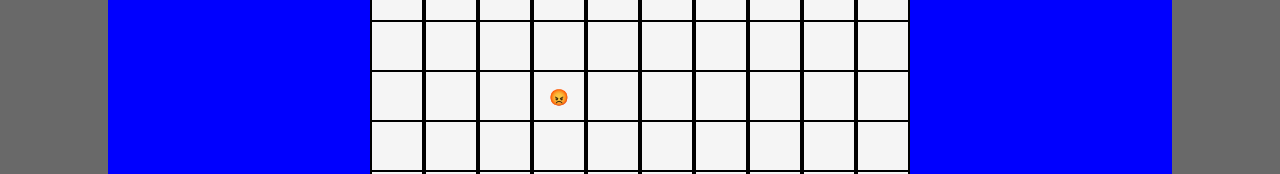
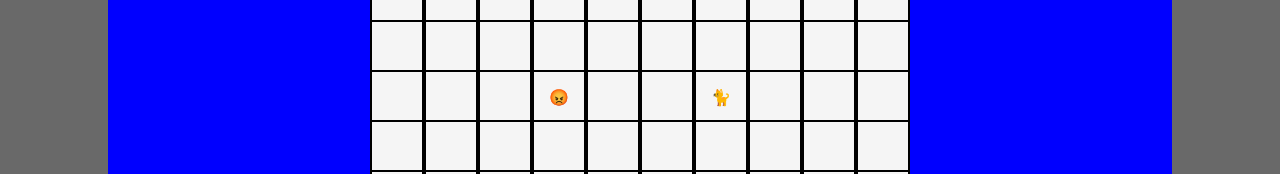
Before and after one commit to nkBrew/pathfinding-visualizer, a React (Create React App) app: page / in a window 1280 px wide. Shown: the part 200-374 px from the top of the page. Built offline with nearby package versions, Linux system fonts and the light colour scheme.

Commit message:
Added functionality to drag finder and target

```diff
--- a/src/PathfindingVisualizer/Grid/Grid.tsx
+++ b/src/PathfindingVisualizer/Grid/Grid.tsx
@@ -3,17 +3,13 @@ import Node, { NodeType } from './Node/Node';
 import './Grid.css';
 
 export type GridProps = {
-  mouseDownHandler: () => void;
-  mouseUpHandler: () => void;
   children: React.ReactNode[];
 };
 
-const Grid = ({ mouseDownHandler, mouseUpHandler, children }: GridProps): JSX.Element => {
+const Grid = ({ children }: GridProps): JSX.Element => {
   return (
     <div>
-      <div className="grid-container" onMouseDown={mouseDownHandler} onMouseUp={mouseUpHandler}>
-        {children}
-      </div>
+      <div className="grid-container">{children}</div>
     </div>
   );
 };
--- a/src/PathfindingVisualizer/Grid/Node/Node.css
+++ b/src/PathfindingVisualizer/Grid/Node/Node.css
@@ -13,7 +13,7 @@
   background-color: rgb(28, 26, 26);
 }
 
-.node-finder {
+.node-center-align {
   display: flex;
   justify-content: center;
   align-items: center;
--- a/src/PathfindingVisualizer/Grid/Node/Node.tsx
+++ b/src/PathfindingVisualizer/Grid/Node/Node.tsx
@@ -7,17 +7,42 @@ export type NodeType = {
   row: number;
   isWall: boolean;
   isFinder: boolean;
+  isTarget: boolean;
   icon?: string;
 };
 
 export type NodeProps = {
   mouseHoverHandler: (col: number, row: number) => void;
+  mouseUpHandler: (col: number, row: number) => void;
+  mouseDownHandler: (col: number, row: number) => void;
 } & NodeType;
 
-const Node = ({ icon, col, row, isWall, isFinder, mouseHoverHandler }: NodeProps): JSX.Element => {
+const Node = ({
+  icon,
+  col,
+  row,
+  isWall,
+  isFinder,
+  isTarget,
+  mouseHoverHandler,
+  mouseDownHandler,
+  mouseUpHandler,
+}: NodeProps): JSX.Element => {
+  let logo = undefined;
+  if (isTarget) {
+    logo = '🐈';
+  } else if (isFinder) {
+    logo = '😡';
+  }
+
   return (
-    <div className={classNames('node', { 'node-wall': isWall })} onMouseOver={() => mouseHoverHandler(col, row)}>
-      {isFinder ? <div className="node-finder"> 😡</div> : null}
+    <div
+      className={classNames('node', { 'node-wall': isWall })}
+      onMouseOver={() => mouseHoverHandler(col, row)}
+      onMouseDown={() => mouseDownHandler(col, row)}
+      onMouseUp={() => mouseUpHandler(col, row)}
+    >
+      {logo ? <div className="node-center-align"> {logo}</div> : null}
     </div>
   );
 };
--- a/src/PathfindingVisualizer/PathfindingVisualizer.tsx
+++ b/src/PathfindingVisualizer/PathfindingVisualizer.tsx
@@ -6,6 +6,9 @@ import './PathfindingVisualizer.css';
 const PathfindingVisualizer = (): JSX.Element => {
   const [mouseDown, setMouseDown] = useState(false);
   const [nodes, setNodes] = useState<NodeType[][]>([[]]);
+  const [moving, setMoving] = useState('');
+  const [finder, setFinder] = useState({ col: 0, row: 0 });
+  const [target, setTarget] = useState({ col: 0, row: 0 });
 
   useEffect(() => {
     const nodeRows = [];
@@ -17,33 +20,72 @@ const PathfindingVisualizer = (): JSX.Element => {
     const finderStartCol = (numCol / 3) >> 0;
     const finderStartRow = (numRow / 2) >> 0;
 
+    const targetStartCol = ((numCol * 2) / 3) >> 0;
+    const targetStartRow = finderStartRow;
+
     console.log('finder row: ' + finderStartRow + ' col: ' + finderStartCol);
 
     for (let r = 0; r < numRow; r++) {
       const nodes: NodeType[] = [];
       for (let c = 0; c < numCol; c++) {
         const isFinder = finderStartCol == c && finderStartRow == r;
-        const node: NodeType = { col: c, row: r, isWall: false, isFinder: isFinder };
+        const isTarget = targetStartCol == c && targetStartRow == r;
+        const node: NodeType = { col: c, row: r, isWall: false, isFinder: isFinder, isTarget: isTarget };
         nodes.push(node);
       }
       nodeRows.push(nodes);
     }
 
     setNodes(nodeRows);
+    setFinder({ col: finderStartCol, row: finderStartRow });
+    setTarget({ col: targetStartCol, row: targetStartRow });
   }, []);
 
-  const mouseDownHandler = () => {
+  const mouseDownHandler = (col: number, row: number) => {
     setMouseDown(true);
+    const n = nodes[row][col];
+    if (n.isFinder) {
+      setMoving('finder');
+    } else if (n.isTarget) {
+      setMoving('target');
+    }
     console.log('setMouseDown');
   };
 
-  const mouseUpHandler = () => {
+  const mouseUpHandler = (col: number, row: number) => {
     setMouseDown(false);
+    if (moving) setMoving('');
     console.log('setMouseUp');
   };
 
   const mouseHoverHandler = (col: number, row: number) => {
-    if (mouseDown) {
+    const n = nodes[row][col];
+    if (!n.isWall) {
+      const newNodes = [...nodes];
+      switch (moving) {
+        case 'finder':
+          const oldFinder = { ...nodes[finder.row][finder.col], isFinder: false };
+          const newFinder = { ...nodes[row][col], isFinder: true };
+
+          newNodes[finder.row][finder.col] = oldFinder;
+          newNodes[row][col] = newFinder;
+          setNodes(nodes);
+          setFinder({ col: col, row: row });
+          break;
+        case 'target':
+          const oldTarget = { ...nodes[target.row][target.col], isTarget: false };
+          const newTarget = { ...nodes[row][col], isTarget: true };
+
+          newNodes[target.row][target.col] = oldTarget;
+          newNodes[row][col] = newTarget;
+          setNodes(nodes);
+          setTarget({ col: col, row: row });
+          break;
+        default:
+          break;
+      }
+    }
+    if (mouseDown && !moving && !n.isFinder && !n.isTarget) {
       console.log('mouseHoveringWhileMouseDown col:' + col + ' row:' + row);
       const newNodes = [...nodes];
       const nodeToChange = { ...newNodes[row][col] };
@@ -64,6 +106,9 @@ const PathfindingVisualizer = (): JSX.Element => {
             mouseHoverHandler={mouseHoverHandler}
             isWall={n.isWall}
             isFinder={n.isFinder}
+            isTarget={n.isTarget}
+            mouseDownHandler={mouseDownHandler}
+            mouseUpHandler={mouseUpHandler}
           />
         ))}
       </div>
@@ -72,9 +117,7 @@ const PathfindingVisualizer = (): JSX.Element => {
 
   return (
     <div className="PathfindingVisualizer">
-      <Grid mouseDownHandler={mouseDownHandler} mouseUpHandler={mouseUpHandler}>
-        {renderNodes()}
-      </Grid>
+      <Grid>{renderNodes()}</Grid>
     </div>
   );
 };
```
